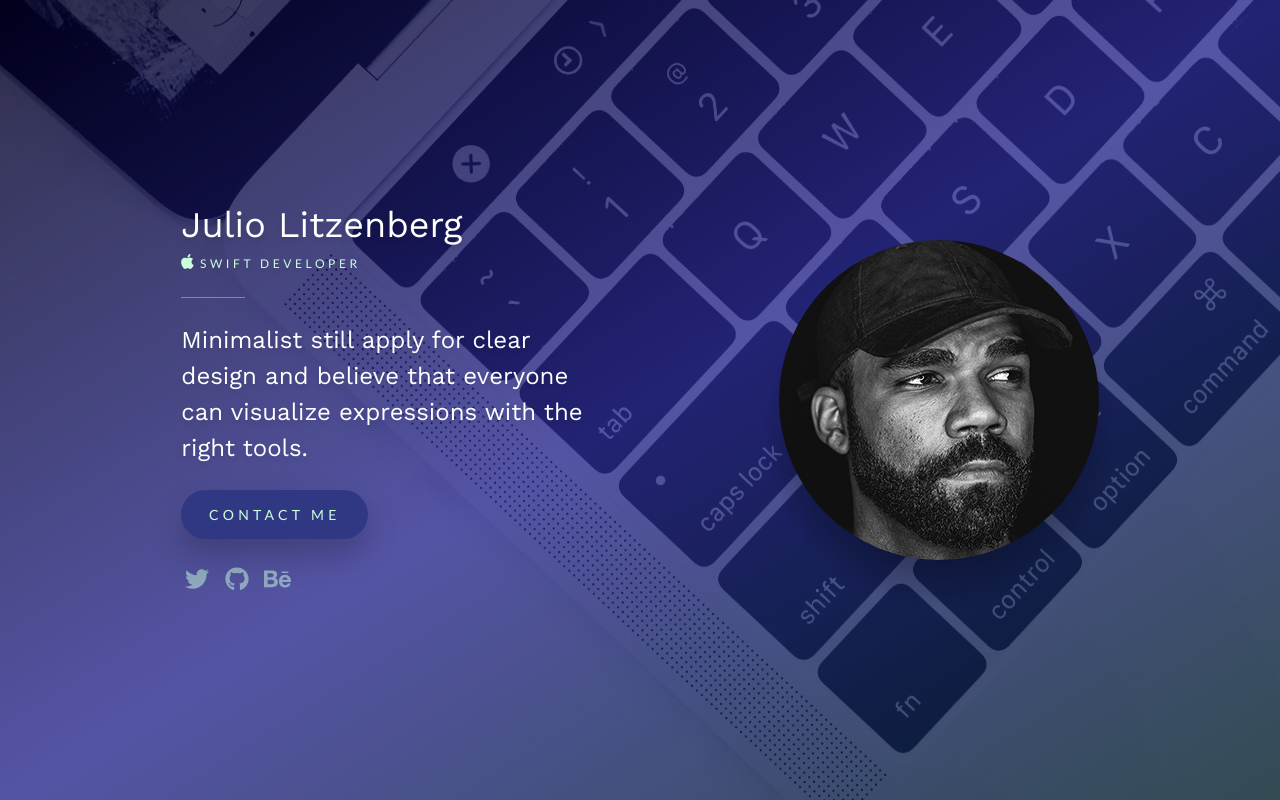
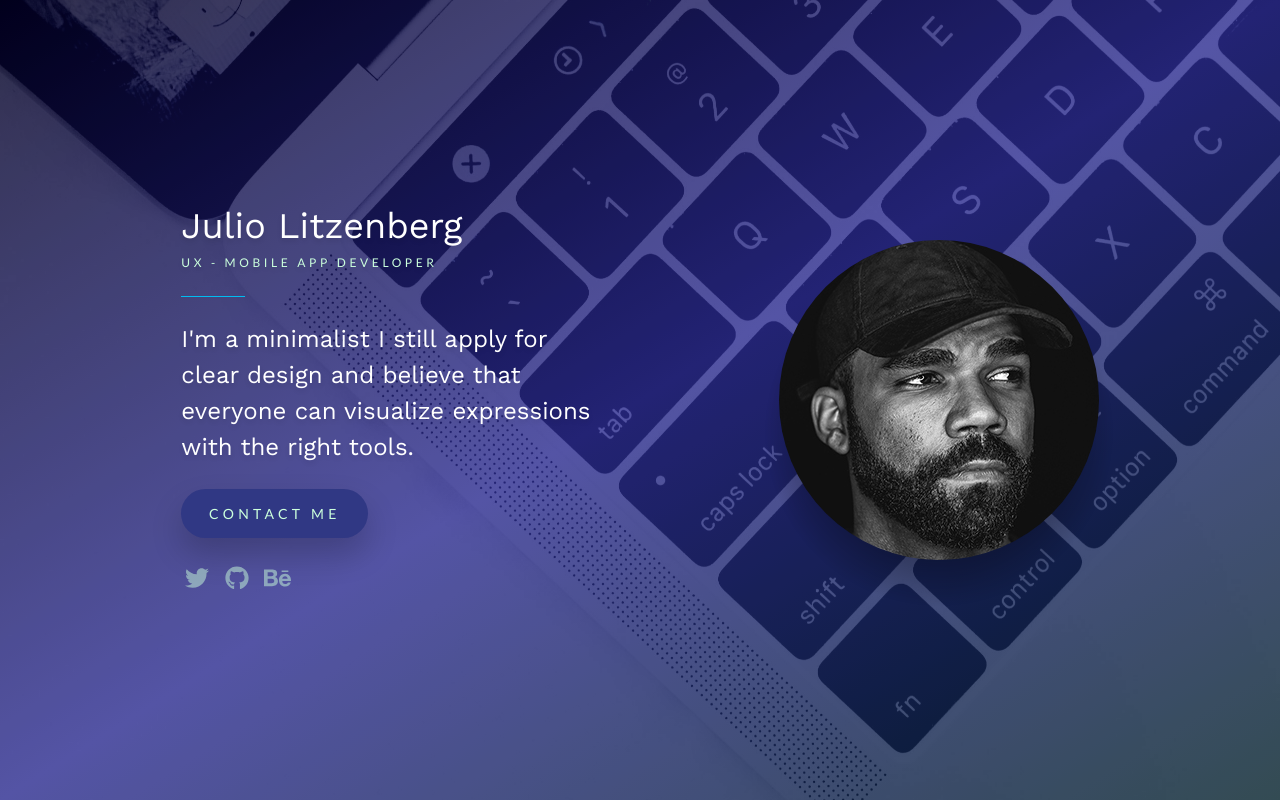
Before and after one commit to jltzbrg/jltzbrg.github.io, a website: page index.html in a window 1280 px wide. Drawn offline with nearby package versions, Linux system fonts and the light colour scheme.

Commit message:
Update index.html

```diff
--- a/index.html
+++ b/index.html
@@ -49,13 +49,13 @@
           Julio Litzenberg
         </h1>
         <p class="job">
-          <i class="fab fa-apple" style="font-size: 17px"></i> Swift Developer
+           UX - Mobile App Developer
         </p>
         <hr class="hr" />
         <div class="description">
           <p>
-            Minimalist still apply for clear design and believe that everyone
-            can visualize expressions with the right tools.
+            I'm a minimalist I still apply for clear design and believe that everyone
+can visualize expressions with the right tools.
           </p>
         </div>
         <div class="contact">
```
